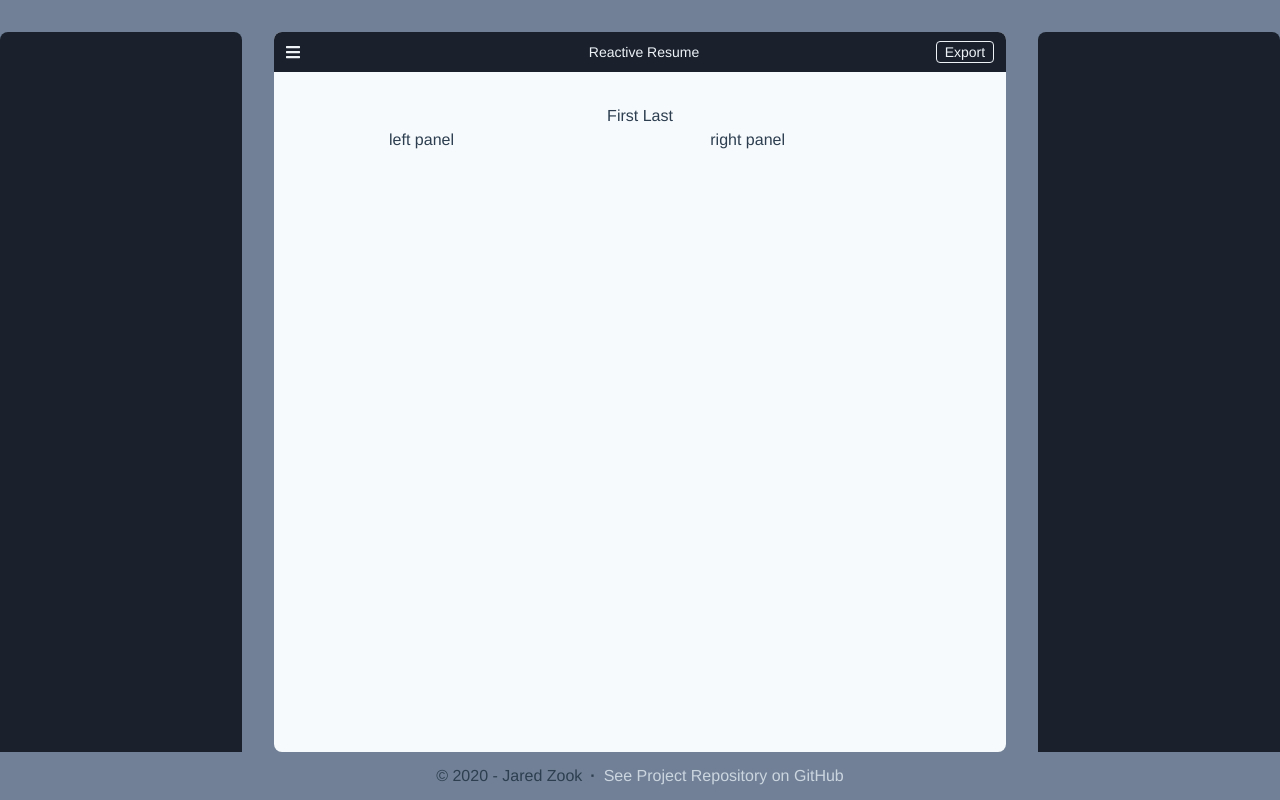
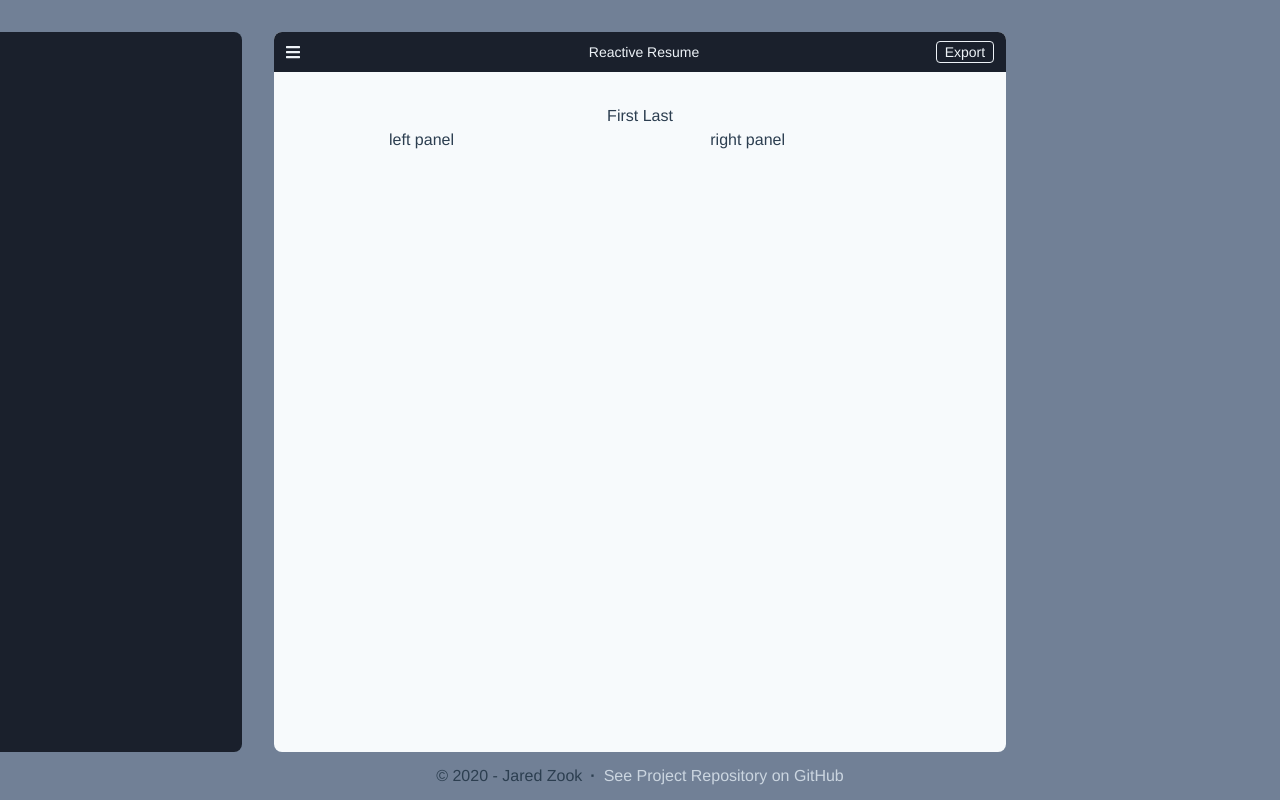
Before and after one commit to jtzook/generate-resume, a Vue app: page / in a window 1280 px wide. Built offline with nearby package versions, Linux system fonts and the light colour scheme.

Commit message:
sidebar wip

```diff
--- a/src/App.vue
+++ b/src/App.vue
@@ -1,13 +1,11 @@
 <template>
   <div class="page bg-gray-600 overflow-auto">
-    <div class="content-container flex">
-      <div class="sidebar-flex">
+    <div class="content-container flex pt-8">
+      <div class="side-column">
         <Sidebar></Sidebar>
       </div>
       <Card class="card-flex" />
-      <div class="sidebar-flex">
-        <Sidebar></Sidebar>
-      </div>
+      <div class="side-column hide-below-lg"></div>
     </div>
 
     <Footer />
@@ -62,6 +60,8 @@
 </style>
 
 <style lang="scss" scoped>
+  @import "@/assets/scss/variables.scss";
+
   .content-container {
     flex: 1 0 auto;
 
@@ -69,9 +69,15 @@
       flex: 4.5 auto;
     }
 
-    .sidebar-flex {
+    .side-column {
       flex: 1 10%;
-      overflow: auto;
+
+      // TODO: enable when sidebar active
+      // &.hide-below-lg {
+      //   @media only screen and (max-width: $lg) {
+      //     display: none;
+      //   }
+      // }
     }
   }
 </style>
--- a/src/assets/scss/_variables.scss
+++ b/src/assets/scss/_variables.scss
@@ -1,3 +1,5 @@
-/* tailwind breakpoints */
-
+/* tailwind breakpoints (min-widths) */
 $sm: 640px;
+$md: 768px;
+$lg: 1024px;
+$xl: 1280px;
--- a/src/components/Sidebar.vue
+++ b/src/components/Sidebar.vue
@@ -6,7 +6,7 @@
   export default {
     setup() {
       const state = {
-        tailwind: ["h-full w-full", "rounded-lg", "bg-gray-900", "mt-8"],
+        tailwind: ["h-full w-full", "rounded-r-lg", "bg-gray-900"],
       };
       return { state };
     },
--- a/src/components/card/Card.vue
+++ b/src/components/card/Card.vue
@@ -31,7 +31,7 @@
         tailwind: [
           "flex flex-col flex-1",
           "bg-gray-100",
-          "mx-8 mt-8",
+          "mx-8",
           "rounded-lg",
           "overflow-auto",
         ],
--- a/src/components/card/CardHeader.vue
+++ b/src/components/card/CardHeader.vue
@@ -31,6 +31,7 @@
 
   #nav-bar {
     height: 40px;
+
     .export-button {
       padding: 0.1rem 0.5rem;
     }
```
